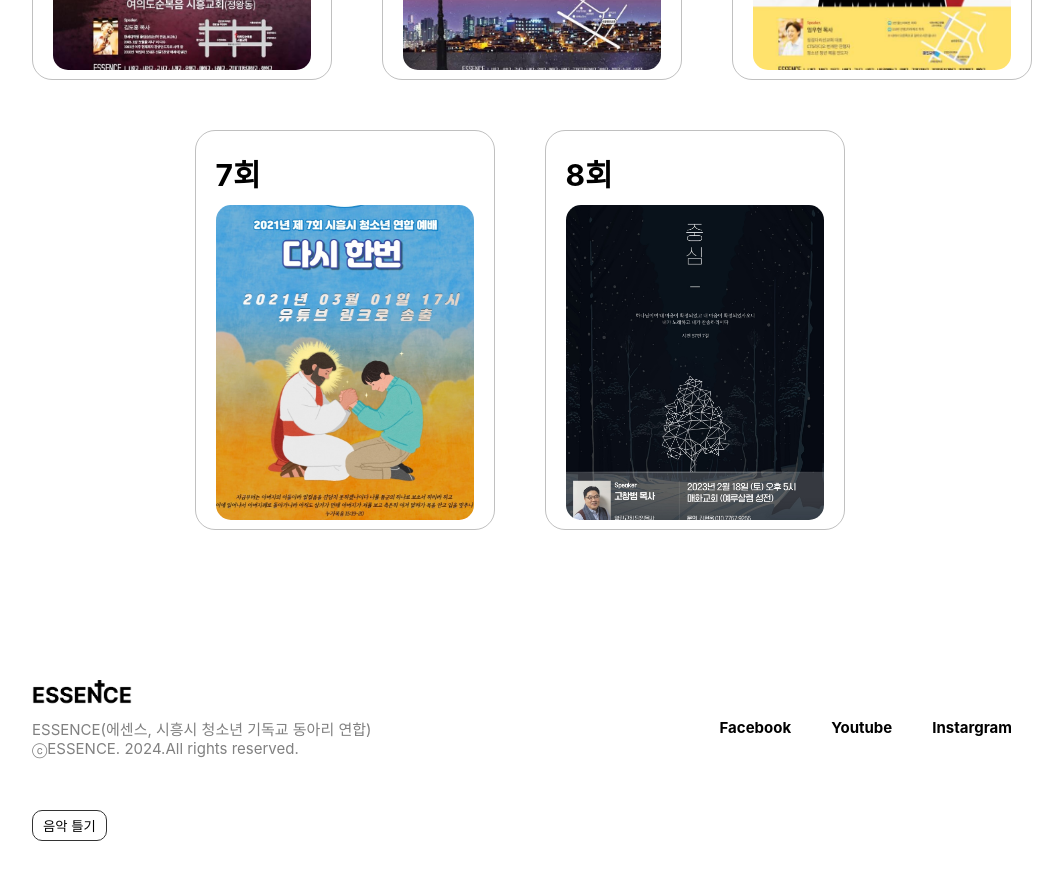
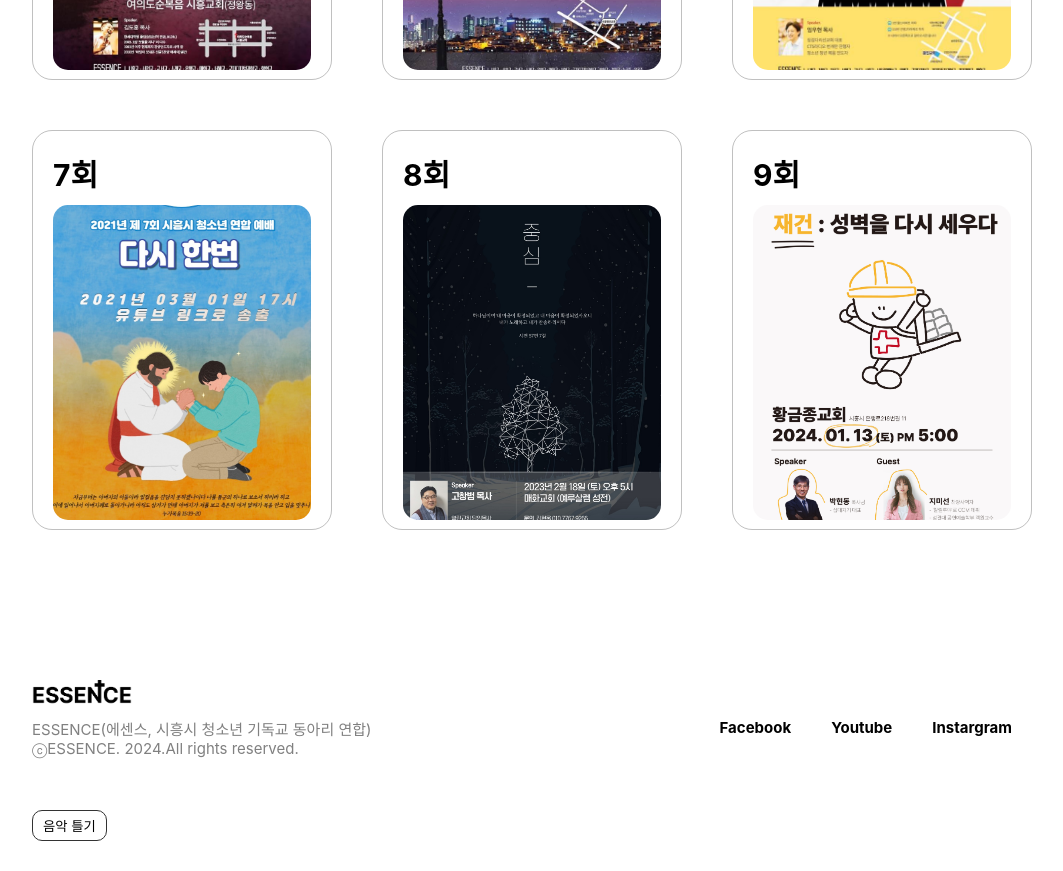
Before and after one commit to PangilProject/PublicOfEssence, a React (Create React App) app: page /worship in a window 1280 px wide. Shown: the part 900-1771 px from the top of the page, without its empty margins (108-1171 px from the left). Built offline with nearby package versions, Linux system fonts and the light colour scheme.

Commit message:
add : 9차 집회

```diff
--- a/src/Pages/WorshipPage/WorshipListInfo.js
+++ b/src/Pages/WorshipPage/WorshipListInfo.js
@@ -72,5 +72,14 @@ export const worshipList = [
             image_alt: "8차 집회 포스터 이미지",
             description: "삶의 중심, 예배의 중심. 이 두 가지를 두고 우리의 중심이 바로 서 있는지를 묵상하고 예배하고 찬양할 수 있길 소망합니다. 중심이 바로 선 자가 되어 주님을 예배하고 찬양합니다.",
             topic : "중심",
+        },{
+            count: 9,
+            date: "2024-01-13",
+            place: "황금종교회",
+            color: "gray",
+            image: "/Img/worship_poster/worship_9.jpeg",
+            image_alt: "9차 집회 포스터 이미지",
+            description: "성벽을 다시 세우는 재건은 우리의 삶에도 동일하게 이루어져야 합니다. 말씀과 예배 그리고 찬양과 기도를 통해서 하나님의 나라를 꿈꾸는 우리의 삶의 벽을 재건하길 기도합니다.",
+            topic : "재건",
         },
     ]
```
Also changed, not shown: public/Img/worship_poster/worship_9.jpeg (added).
